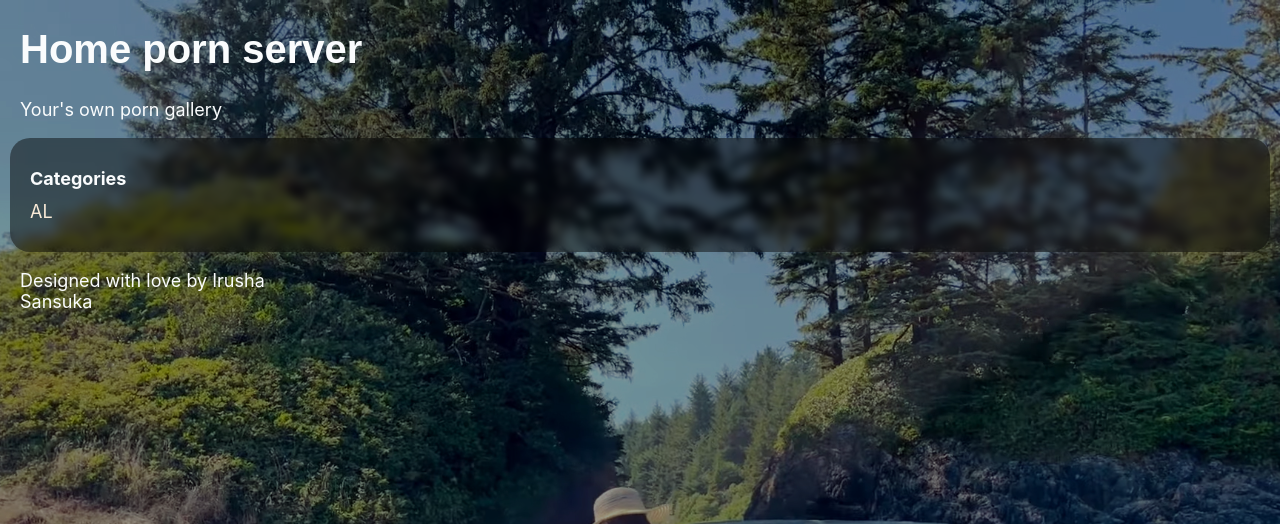
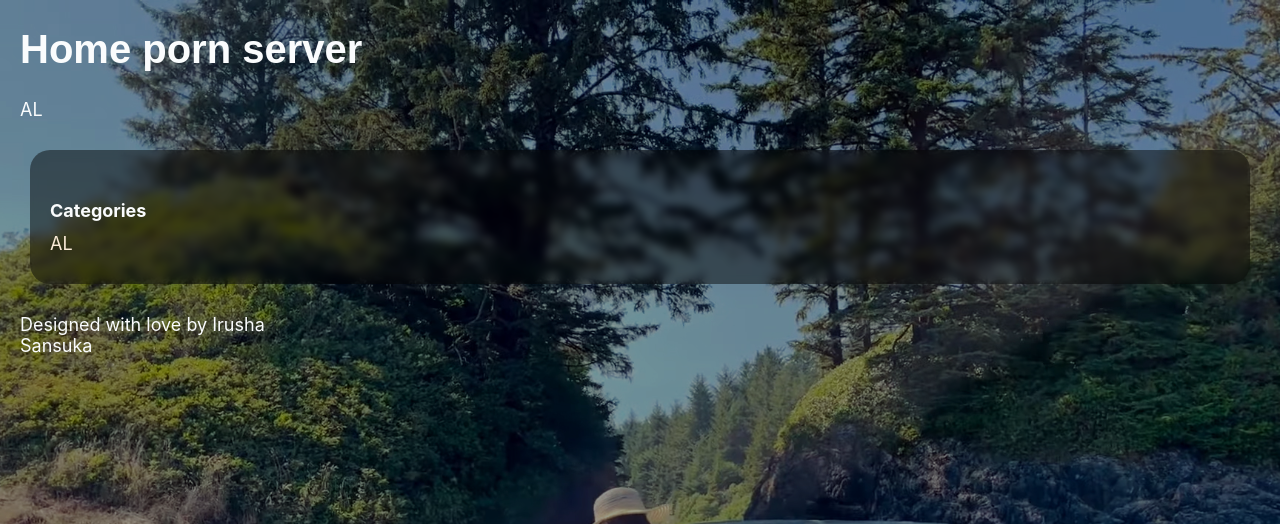
Before and after one commit to irusha/HomeVideoServer, a Flask app: a page that uses templates/folder_view.html in a window 1280 px wide. Shown: the top 524 px of the page. Run offline with Flask 2, Linux system fonts and the light colour scheme; parts of the project's set-up code (start-up, migrations or seed data) failed here and were passed over.

Commit message:
Desktop view partially complete

```diff
--- a/static/styles.css
+++ b/static/styles.css
@@ -31,12 +42,11 @@ body {
     background-blend-mode: darken
 }
 
-.sample_porn {
-    display: block;
-    border-radius: 25px;
-    margin: auto;
-    width: max-content;
-    height: max-content;
+.sub_img_container {
+    margin-left: auto;
+    margin-right: auto;
+    max-width: 1300px;
+
 }
 
 .thumbnails {
@@ -70,6 +84,17 @@ body {
     padding-top: 10px;
     border-radius: 20px;
     backdrop-filter: blur(4px);
+    padding-bottom: 30px;
+    background-color: rgba(0, 0, 0, 0.45);
+}
+
+.img_container_d {
+    z-index: 0;
+    margin: 30px;
+    padding-top: 30px;
+    border-radius: 20px;
+    backdrop-filter: blur(4px);
+    width: auto;
     padding-bottom: 30px;
     background-color: rgba(0, 0, 0, 0.45);
 }
--- a/templates/folder_view.html
+++ b/templates/folder_view.html
@@ -18,21 +18,21 @@
                 Home porn server</h1>
         </div>
     </a>
-    <p id="desc_para">Your's own porn gallery</p>
+    <p id="desc_para">{{name}}</p>
 
-    <div style="position: center;" class="img_container">
+    <div style="position: center;" class="img_container_d">
+        <div class="sub_img_container">
         {% for file_pair in file_pairs %}
-        <div class="sample_porn">
             {% for item in file_pair %}
             <a href="/videos/{{video_names[item]}}">
                 <div style=" display: inline-block;" class="thumb_container">
                     <img src="{{url_for('static', filename='Videos/' + name + '/thumbnails/' + item)}}" class="thumbnails">
-                    <h1 id="desc_para2">{{video_names[item]}}</h1>
+                    <h1 class="desc_para2m">{{video_names[item]}}</h1>
                 </div>
             </a>
             {% endfor %}
-        </div>
-        {% endfor %}
+
+        {% endfor %}</div>
         <h1 id="desc_para" style="margin-top: 20px;">Categories</h1>
         {% for folder in folders %}
         <div>
@@ -46,6 +46,7 @@
     <p id="desc_para">Designed with love by Irusha Sansuka</p>
 
     <script>
+        let container = this.document.getElementsByClassName('sub_img_container')[0];
         window.onload = function(){
             if (
                 navigator.userAgent.match(/Android/i) ||
@@ -55,7 +56,29 @@
                 location.href = "../m/folders/{{name}}"
 
             }
+
+            resizeWindow();
         }
+
+        function resizeWindow (){
+            if (document.body.clientWidth > 1370){
+                container.style.width = "1300px";
+            }
+            else if(document.body.clientWidth < 1370 && document.body.clientWidth > 1045){
+                container.style.width = "970px";
+            }
+            else if(document.body.clientWidth < 1045 && document.body.clientWidth > 721){
+                container.style.width = "645px";
+            }
+            else if(document.body.clientWidth < 721){
+                container.style.width = "308px";
+            }
+
+        }
+
+        window.addEventListener("resize", function (event) {
+            resizeWindow();
+        })
     </script>
 
 </body>
--- a/templates/video_display_m.html
+++ b/templates/video_display_m.html
@@ -69,14 +69,14 @@
     </a>
     <p id="desc_para">{{video_name}}</p>
 
-    <div class="sample_porn">
+    <div class="centered_cont">
         <video height="auto" controls id="video_m">
             <source src="{{url_for('static', filename=file_links[video_name] + video_name)}}.mp4" type="video/mp4">
         </video>
     </div>
 
     <div style="position: center;" class="img_container">
-        <div class="sample_porn">
+        <div class="centered_cont">
             <h1 id="desc_para">Recommended for you</h1>
             {% for item in video_thumbs %}
             <a href="/m/videos/{{item}}">
```
Also changed, not shown: other parts of static/styles.css (+25 -3 lines), templates/index.html (+33 -7 lines), templates/video_display.html (+4 -4 lines).
